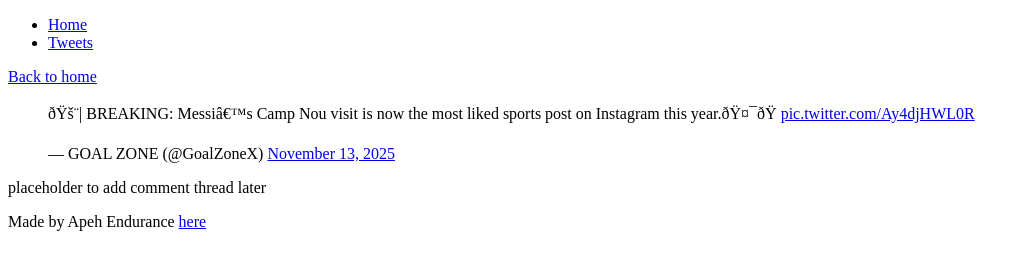
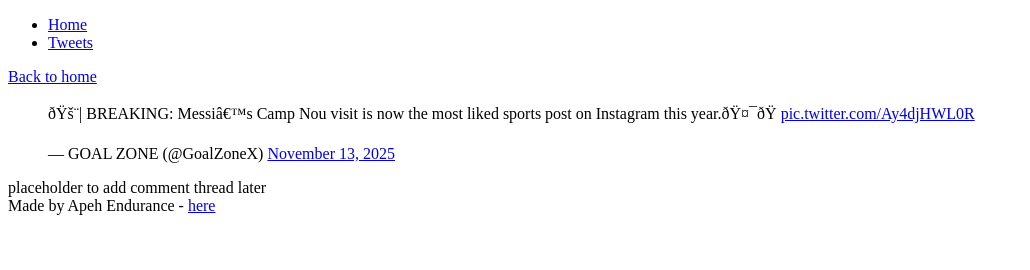
Before and after one commit to EnduranceApeh/My_First_Portfolio, a plain HTML site: page html_basic/tweets.html in a window 1280 px wide. Shown: the whole page, without its empty margins (0-1030 px from the left). Drawn offline with Linux system fonts and the light colour scheme.

Commit message:
Edit text to match expected text

```diff
--- a/html_basic/tweets.html
+++ b/html_basic/tweets.html
@@ -31,7 +31,7 @@
     <aside>placeholder to add comment thread later</aside>
   </main>
   <footer>
-    <p>Made by Apeh Endurance <a href="https://github.com/EnduranceApeh" target="_blank">here</a></p>
+    Made by Apeh Endurance - <a href="https://github.com/EnduranceApeh" target="_blank">here</a>
   </footer>
 </body>
 
```
